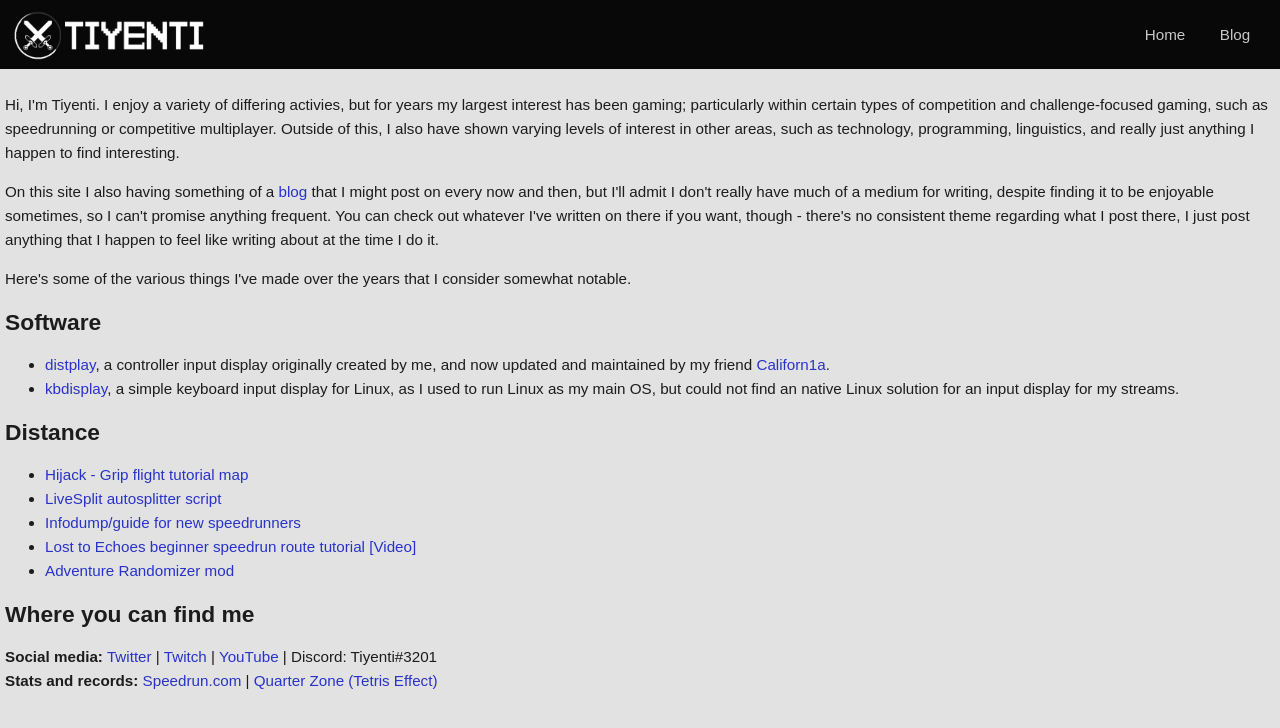
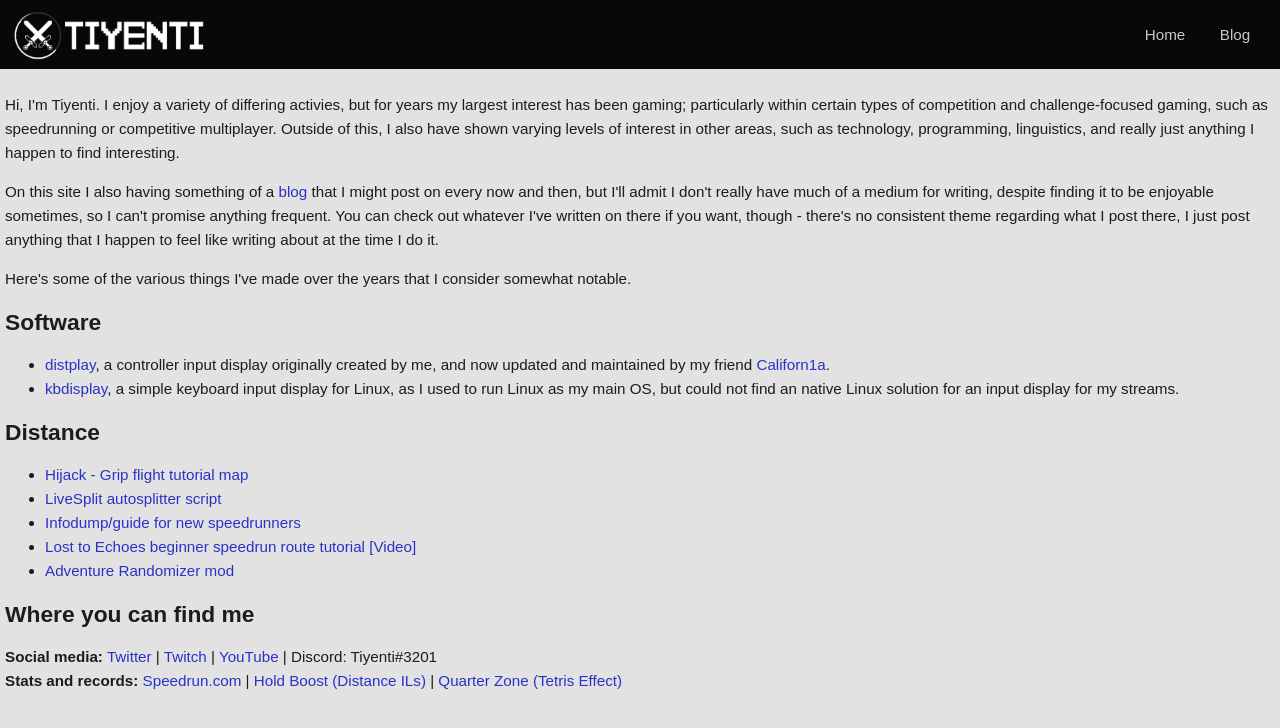
Before and after one commit to Tiyenti/Tiyenti.github.io, a Jekyll site: the page built from index.html, in a window 1280 px wide. Shown: the top 728 px of the page. Built offline with Jekyll 4.4.1, drawn with Linux system fonts in a browser that asks for light colours.

Commit message:
add holdboost link to the index

```diff
--- a/index.html
+++ b/index.html
@@ -38,5 +38,5 @@ title: Tiyenti
 <b>Social media:</b>
 <a href="https://twitter.com/TiyentiSR">Twitter</a> | <a href="https://twitch.tv/Tiyenti">Twitch</a>
 | <a href="{% link youtube.html %}">YouTube</a> | Discord: Tiyenti#3201<br />
-<b>Stats and records:</b> <a href="https://speedrun.com/user/Tiyenti">Speedrun.com</a> | <a href="https://quarter.zone/users/steam/76561198079410025/">Quarter Zone (Tetris Effect)</a>
+<b>Stats and records:</b> <a href="https://speedrun.com/user/Tiyenti">Speedrun.com</a> | <a href="http://holdboost.com/Player?steamID=76561198079410025">Hold Boost (Distance ILs)</a> | <a href="https://quarter.zone/users/steam/76561198079410025/">Quarter Zone (Tetris Effect)</a>
 </ul>
```
